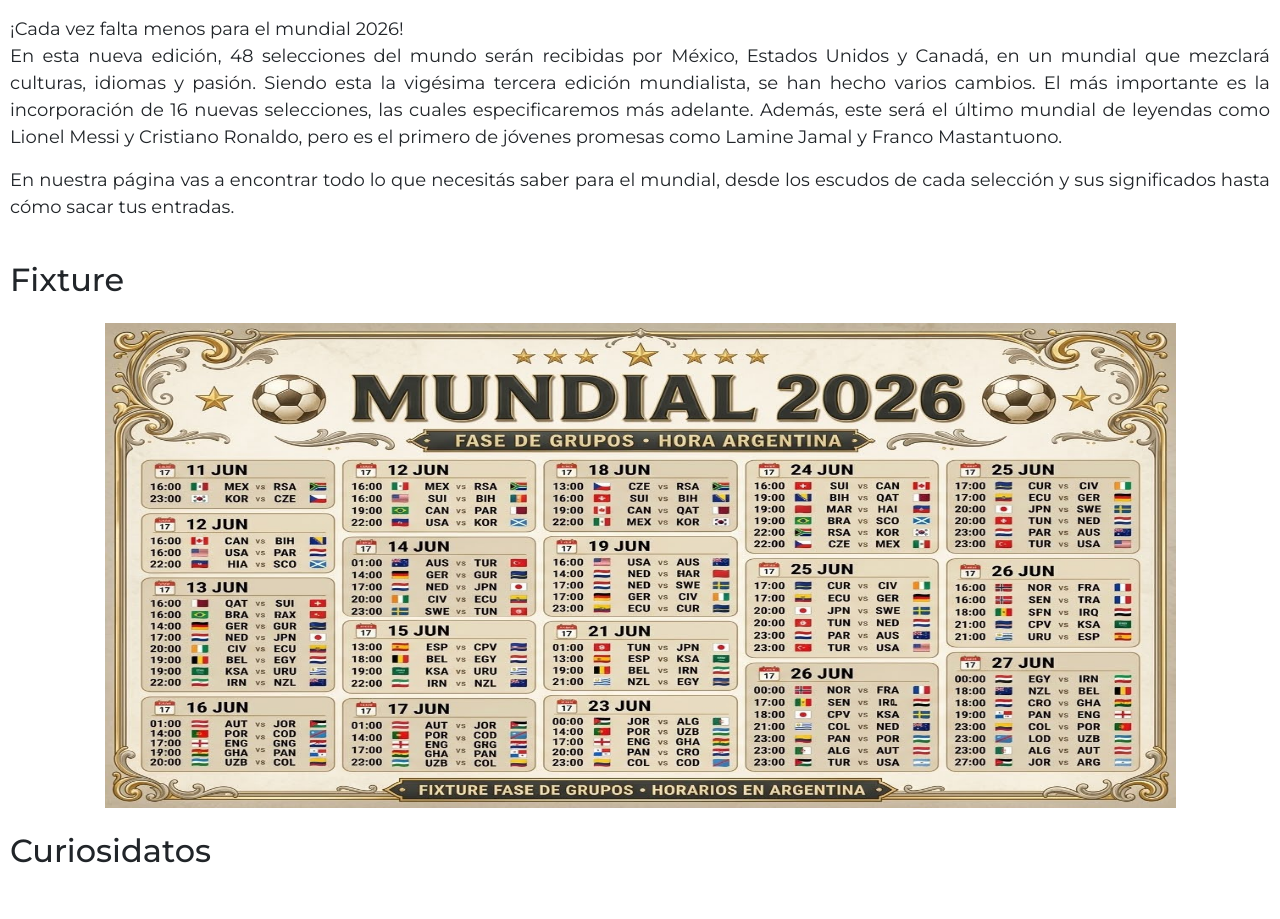
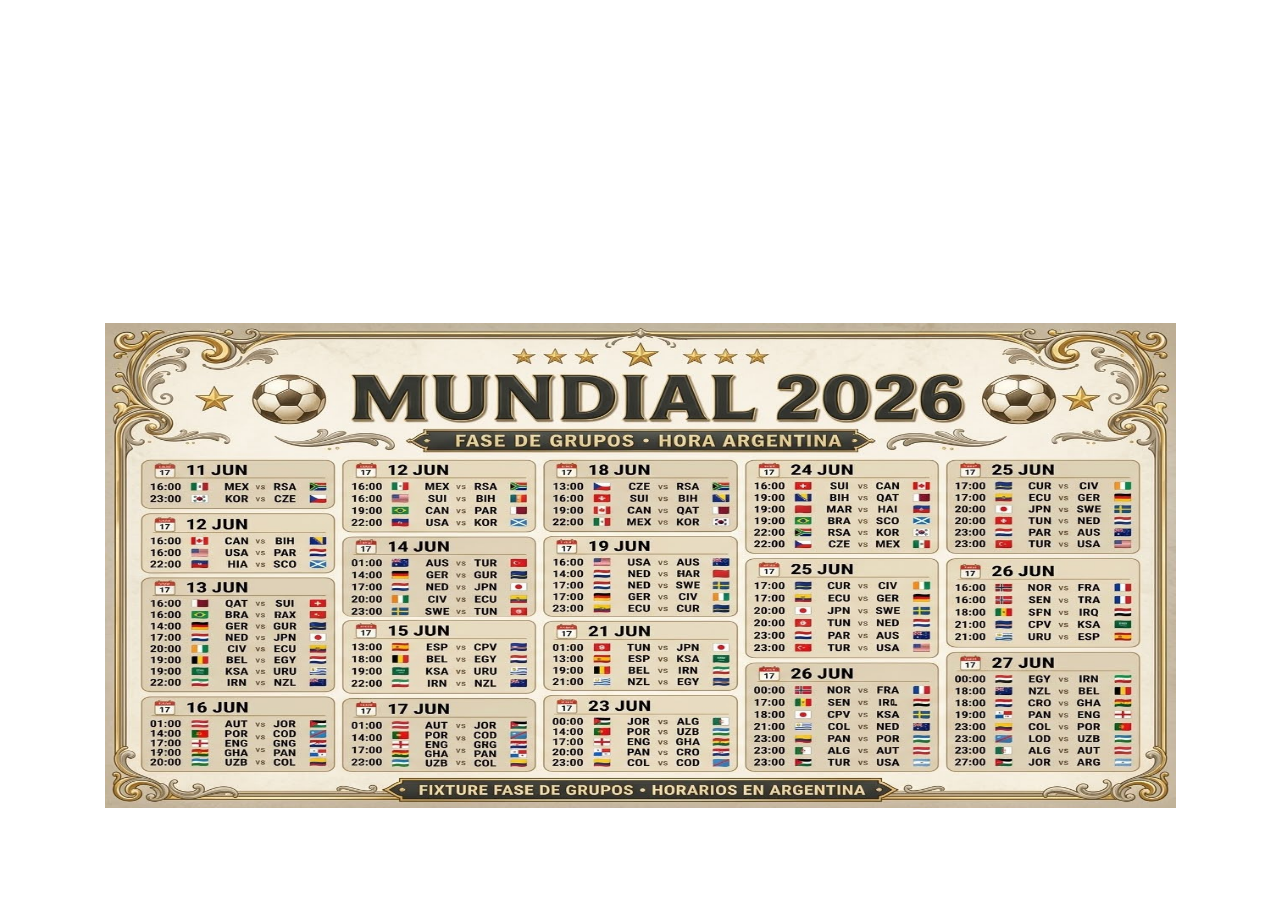
Before and after one commit to IFPeesn2/MiMundial2026, a plain HTML site: page index.html in a window 1280 px wide. Shown: the part 480-1399 px from the top of the page. Drawn offline with nearby package versions, Linux system fonts and the light colour scheme.

Commit message:
tercer commit

```diff
--- a/style.css
+++ b/style.css
@@ -22,6 +22,9 @@ body{
 }
 .footer{
     padding: 10px;
+}
+main{
+    color:white;
 }
 .redes:hover{
     transform: scale(1.5);
```
